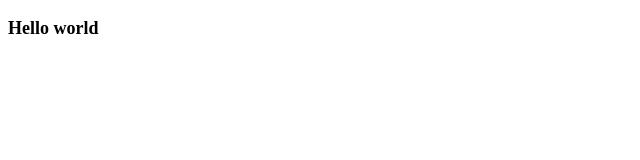
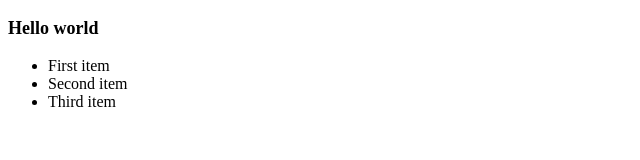
Before and after one commit to morozov-coder/aboutMe, a plain HTML site: page index.html in a window 1280 px wide. Shown: the whole page, without its empty margins (0-640 px from the left). Drawn offline with Linux system fonts and the light colour scheme.

Commit message:
added list to index.html

```diff
--- a/index.html
+++ b/index.html
@@ -12,6 +12,12 @@
 <body>
     <h3>Hello world</h3>
 
+    <ul>
+        <li>First item</li>
+        <li>Second item</li>
+        <li>Third item</li>
+    </ul>
+
     <script src="main.js"></script>
 </body>
 
```
